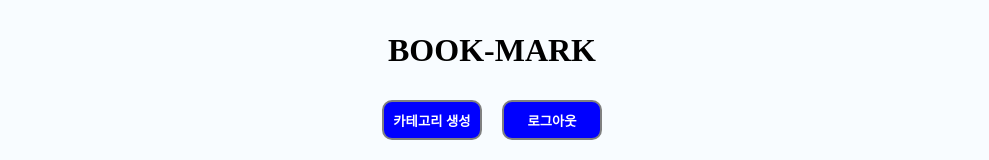
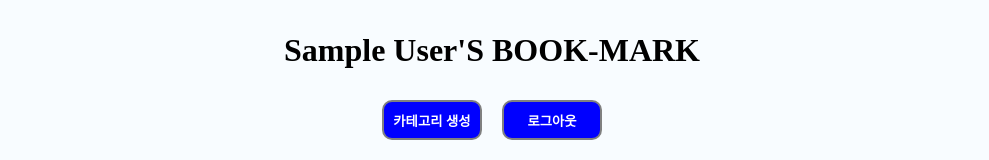
Before and after one commit to kylee31/book_mark, a React (Create React App) app: page /main in a window 1280 px wide. Shown: the top 160 px of the page, without its empty margins (148-1137 px from the left). Built offline with nearby package versions, Linux system fonts and the light colour scheme; no server answers; the database is empty; sample sign-in values are in the browser's storage; the HTML template or start-up script is replaced by a standard one.

Commit message:
UI 변경(사용자 id 표기)

```diff
--- a/src/component/Button.jsx
+++ b/src/component/Button.jsx
@@ -5,6 +5,7 @@ import { authService } from "../fbase";
 function Button() {
 
     const navigate = useNavigate();
+
 
     function createCate() {
         navigate(`/createcate`);
@@ -21,11 +22,12 @@ function Button() {
     }
 
     return (
-        <Btn>
-            <AddBlogButton onClick={createCate}>카테고리 생성</AddBlogButton>
-            <AddBlogButton onClick={logout}>로그아웃</AddBlogButton>
-        </Btn>
-
+        <>
+            <Btn>
+                <AddBlogButton onClick={createCate}>카테고리 생성</AddBlogButton>
+                <AddBlogButton onClick={logout}>로그아웃</AddBlogButton>
+            </Btn>
+        </>
     )
 }
 
@@ -34,6 +36,7 @@ export default Button;
 const Btn = styled.div`
     display: flex;
     justify-content: center;
+    align-items:center;
     margin-bottom: 20px;
 `
 
--- a/src/component/Header.jsx
+++ b/src/component/Header.jsx
@@ -2,10 +2,13 @@ import React from "react";
 import { useLocation, useNavigate } from "react-router-dom";
 import styled from "styled-components";
 import { isLogin } from "../util/isLogin";
+import { getAuth } from "firebase/auth";
 
 function Header() {
     const navigate = useNavigate();
     const loc = useLocation();
+
+    const auth = getAuth().currentUser;
 
     function main() {
         if (isLogin() && loc.pathname !== '/') {
@@ -17,7 +20,7 @@ function Header() {
 
     return (
         <Div>
-            <Title><span onClick={main}>BOOK-MARK</span></Title>
+            <Title><span onClick={main}>{auth !== null ? (auth.displayName) + "'S " : ""}BOOK-MARK</span></Title>
         </Div>
     );
 }
```
